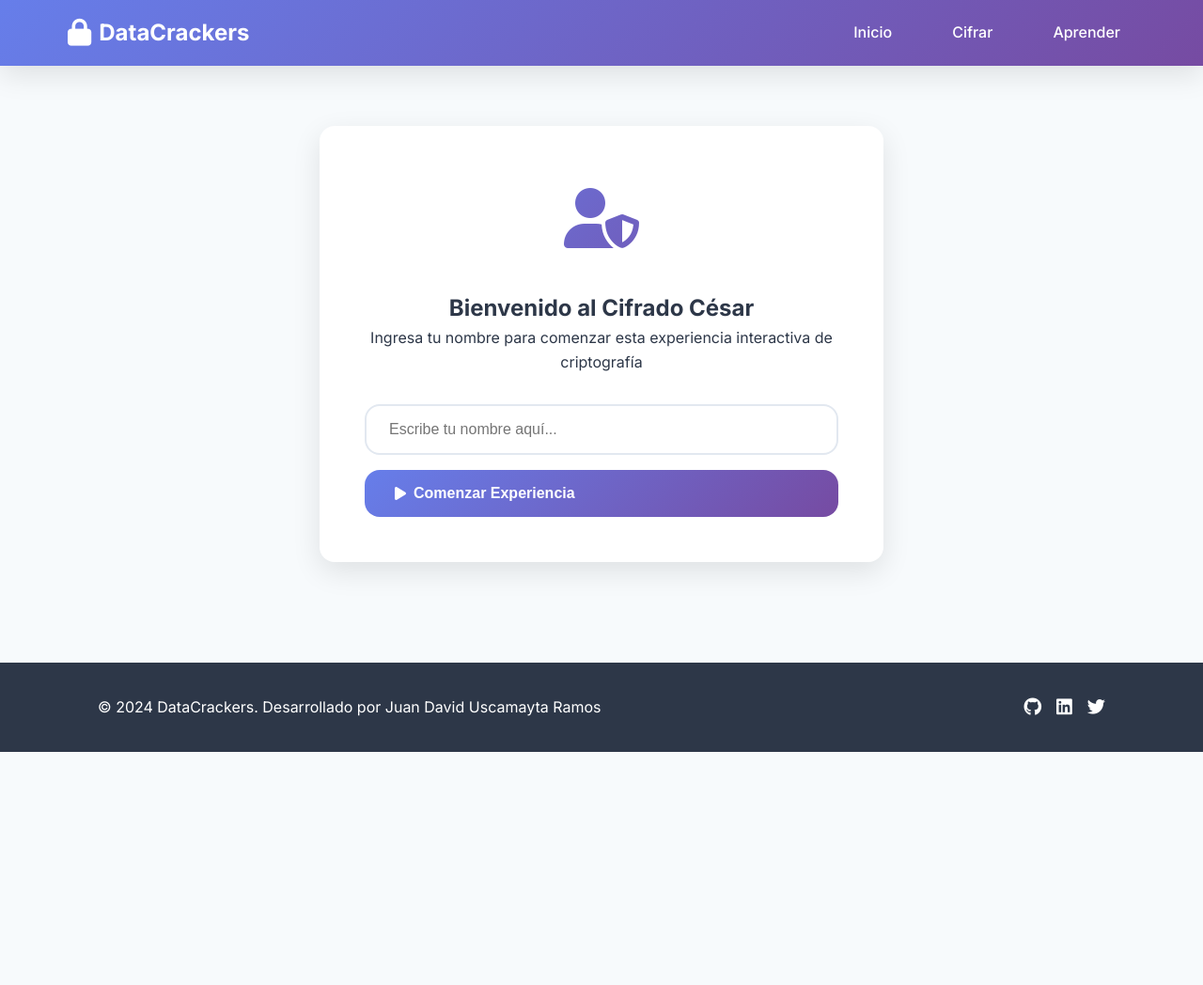
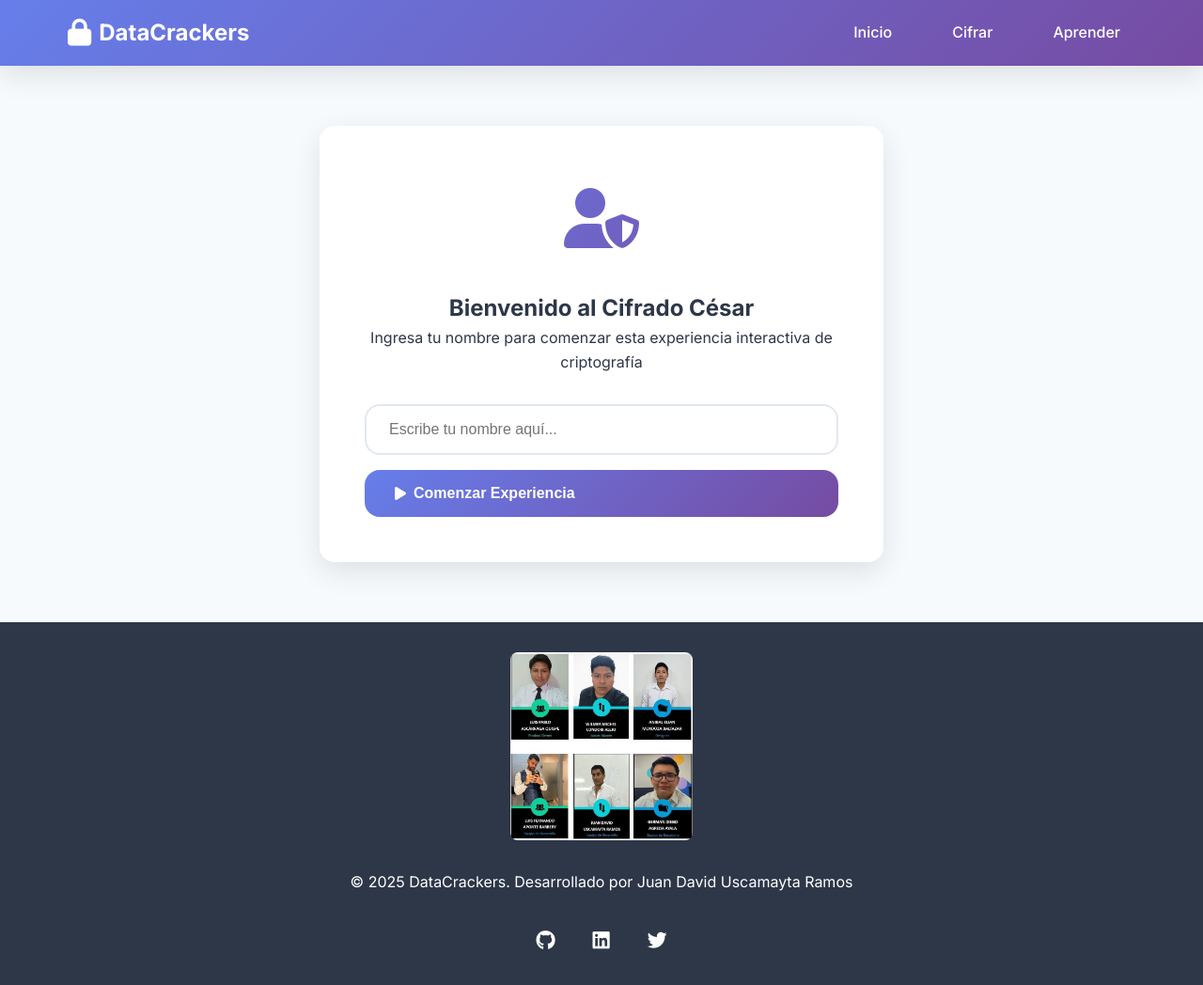
Before and after one commit to david10102016/cifradoCesar, a plain HTML site: page index.html in a window 1280 px wide. Shown: the whole page at 94% size. Before the commit the page ends 800 px from the top, so only its background shows below. Drawn offline with Linux system fonts and the light colour scheme.

Commit message:
Actualización del diseño y mejoras en el cifrado

```diff
--- a/css/style.css
+++ b/css/style.css
@@ -432,3 +432,58 @@ body {
     font-weight: 600;
     color: #2d3748;
 }
+/* Footer con imagen visible */
+/* Footer con imagen ampliada */
+.footer-logo {
+    height: 200px;  /* 150% del tamaño anterior (50px → 75px) */
+    width: auto;
+    margin-bottom: 1rem;
+    transition: var(--transition);
+    border-radius: 8px;
+}
+
+.footer-logo:hover {
+    transform: scale(1.15);  /* Efecto hover un poco más grande */
+}
+
+.footer-content {
+    display: flex;
+    flex-direction: column;
+    align-items: center;
+    gap: 1rem;
+    text-align: center;
+}
+
+.footer-text {
+    display: flex;
+    flex-direction: column;
+    gap: 0.5rem;
+}
+
+.footer-text p {
+    margin: 0;
+    line-height: 1.4;
+}
+
+.developer {
+    font-size: 0.95rem;
+    opacity: 0.9;
+}
+
+.footer-links {
+    display: flex;
+    gap: 1.5rem;
+    margin-top: 0.5rem;
+}
+
+.footer-links a {
+    color: white;
+    font-size: 1.3rem;
+    transition: var(--transition);
+    padding: 0.5rem;
+}
+
+.footer-links a:hover {
+    color: #667eea;
+    transform: translateY(-3px);
+}
--- a/index.html
+++ b/index.html
@@ -146,7 +146,8 @@
     <footer class="footer">
         <div class="container">
             <div class="footer-content">
-                <p>&copy; 2024 DataCrackers. Desarrollado por Juan David Uscamayta Ramos</p>
+                <img src="assets/images/logo-footer.png" alt="DataCrackers" class="footer-logo">
+                <p>&copy; 2025 DataCrackers. Desarrollado por Juan David Uscamayta Ramos</p>
                 <div class="footer-links">
                     <a href="#"><i class="fab fa-github"></i></a>
                     <a href="#"><i class="fab fa-linkedin"></i></a>
```
Also changed, not shown: assets/images/logo-footer.png (added).
